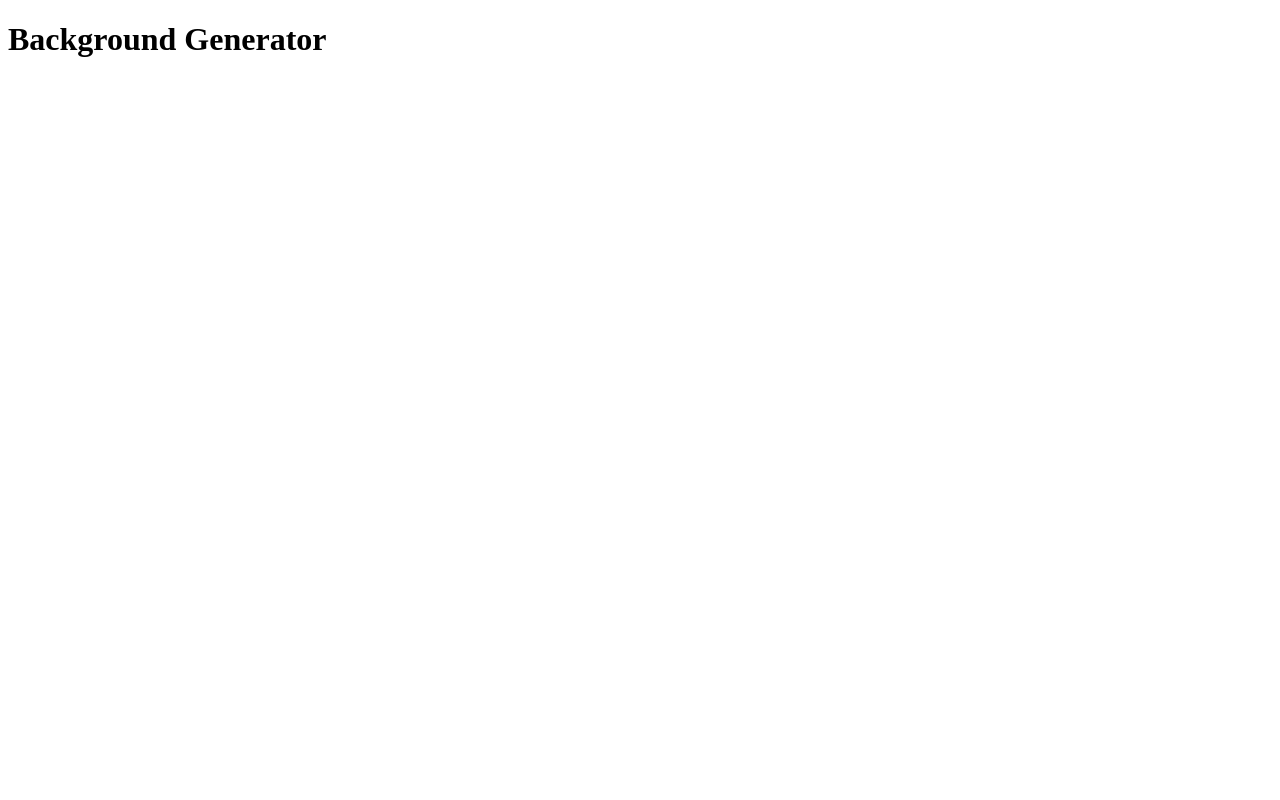
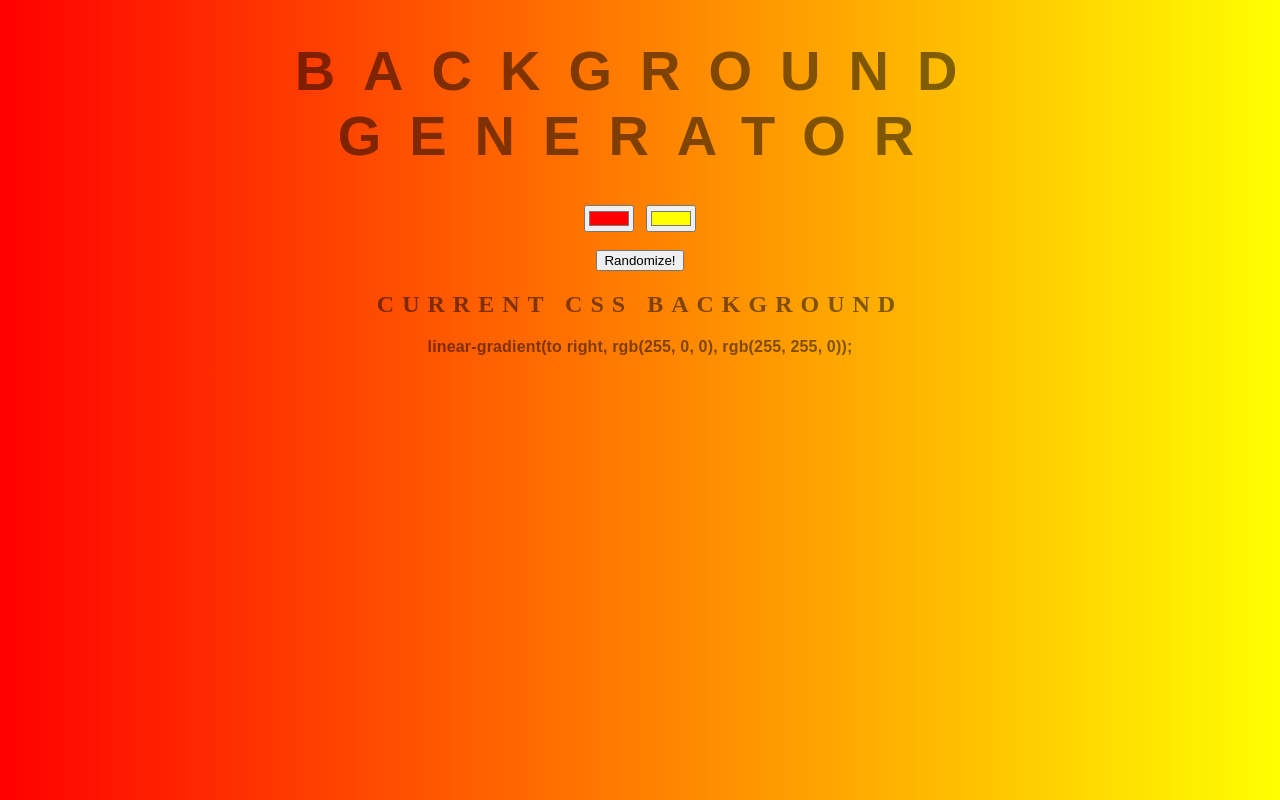
Before and after one commit to jackieunderconstruction/background-generator, a plain HTML site: page index.html in a window 1280 px wide. Drawn offline with Linux system fonts and the light colour scheme.

Commit message:
using background-generator files

```diff
--- a/index.html
+++ b/index.html
@@ -1,9 +1,18 @@
 <!DOCTYPE html>
 <html>
 <head>
-	<title>Background Generator</title>
+	<title>Gradient Background</title>
+	<link rel="stylesheet" type="text/css" href="style.css">
 </head>
-<body>
+<body id="gradient">
 	<h1>Background Generator</h1>
+	<input class="color1" type="color" name="color1" value="#00ff00">
+	<input class="color2" type="color" name="color2" value="#ff0000">
+	<br>
+	<br>
+	<button id="randomize" type="button">Randomize!</button>
+	<h2>Current CSS Background</h2>
+	<h3></h3>
+	<script type="text/javascript" src="script.js"></script>
 </body>
 </html>
--- /dev/null
+++ b/script.js
@@ -0,0 +1,42 @@
+var css = document.querySelector("h3");
+var color1 = document.querySelector(".color1");
+var color2 = document.querySelector(".color2");
+var body = document.getElementById("gradient");
+var buttonRandomize = document.querySelector("#randomize");
+
+function setGradient() {
+	body.style.background =
+	"linear-gradient(to right, "
+	+ color1.value
+	+ ", "
+	+ color2.value
+	+ ")";
+
+	css.textContent = body.style.background + ";";
+}
+
+function getRandomColor() {
+	var color = "#";
+	for(var i = 1; i<=3; i++) {
+		var temp = Math.round(Math.random()*255).toString(16);
+		if (temp.length === 1) {
+			temp = "0"+temp;
+		}
+		color = color+temp;
+	}
+	return color;
+}
+
+color1.addEventListener("input", setGradient);
+
+color2.addEventListener("input", setGradient);
+
+buttonRandomize.addEventListener("click", function(){
+	color1.value = getRandomColor();
+	color2.value = getRandomColor();
+	setGradient();
+});
+
+color1.value = "#ff0000";
+color2.value = "#ffff00";
+setGradient();
--- /dev/null
+++ b/style.css
@@ -0,0 +1,27 @@
+body {
+	font: 'Raleway', sans-serif;
+    color: rgba(0,0,0,.5);
+    text-align: center;
+    text-transform: uppercase;
+    letter-spacing: .5em;
+    top: 15%;
+	/*background: linear-gradient(to right, red , yellow);*/ /* Standard syntax */
+}
+
+h1 {
+    font: 600 3.5em 'Raleway', sans-serif;
+    color: rgba(0,0,0,.5);
+    text-align: center;
+    text-transform: uppercase;
+    letter-spacing: .5em;
+    width: 100%;
+}
+
+h3 {
+	font: 900 1em 'Raleway', sans-serif;
+    color: rgba(0,0,0,.5);
+    text-align: center;
+    text-transform: none;
+    letter-spacing: 0.01em;
+
+}
```
